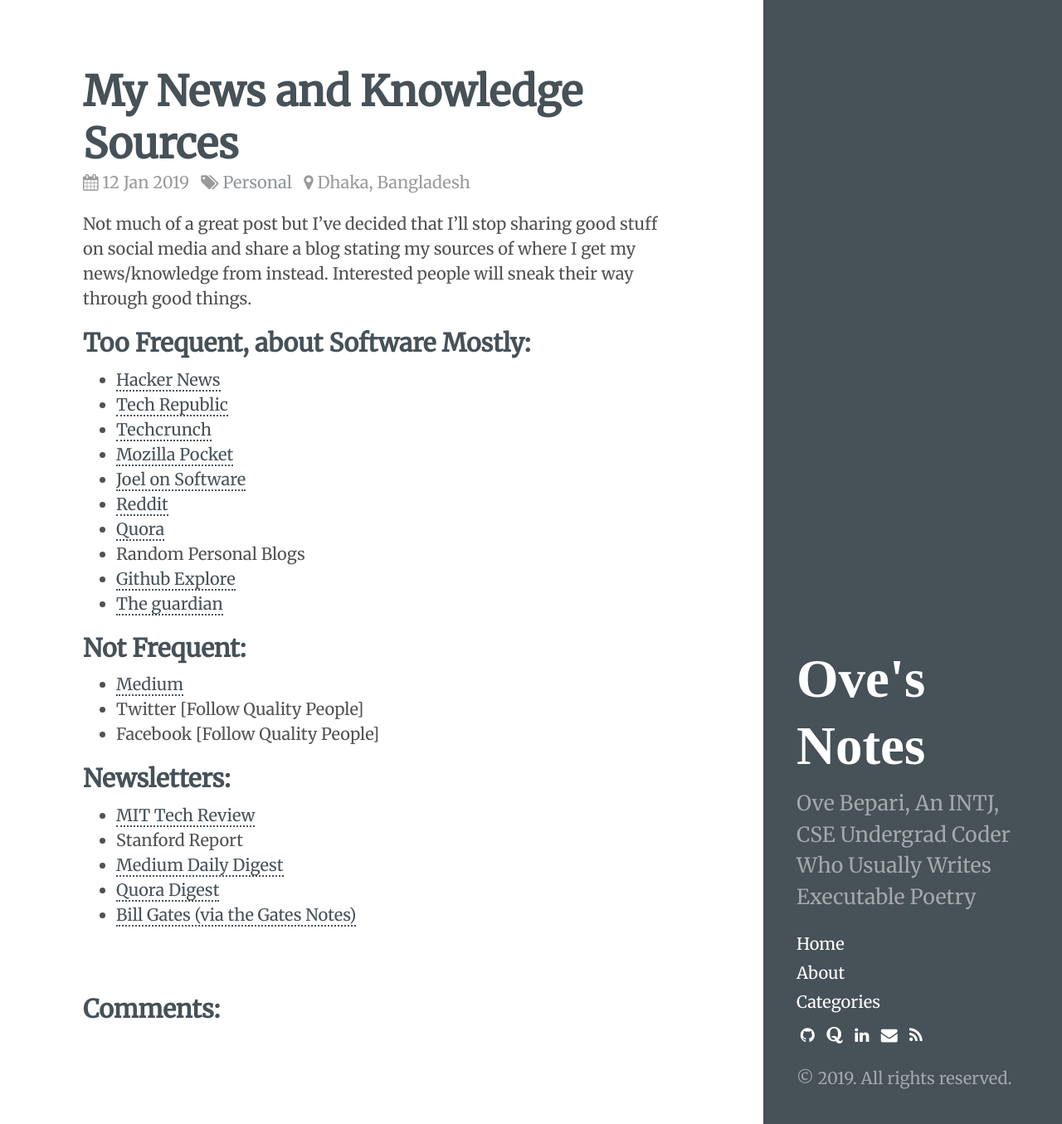
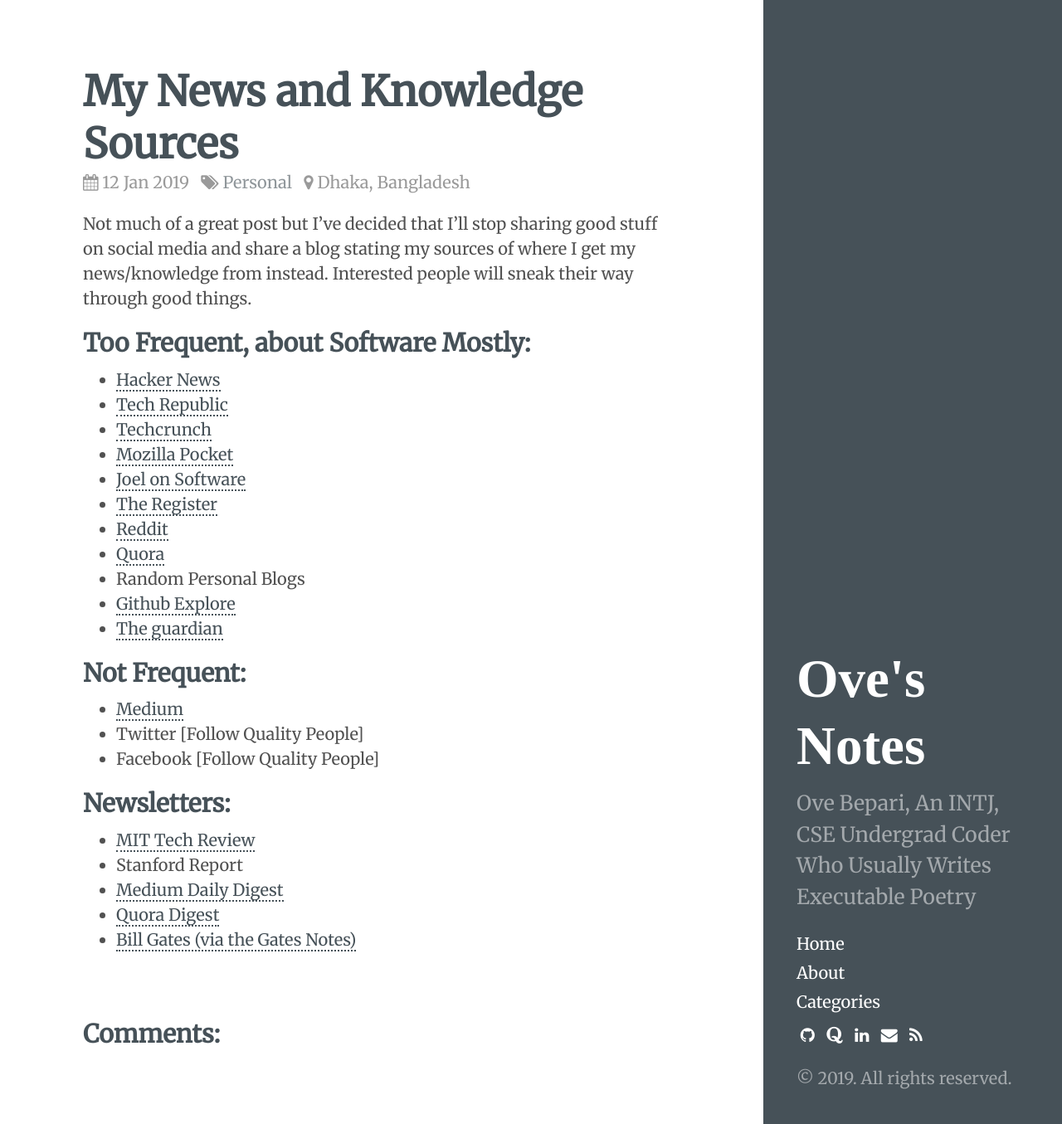
Before and after one commit to ovebepari/ovebepari.github.io, a Jekyll site: the page built from _posts/2019-01-12-oves-news-knowledge-sources.md, in a window 1280 px wide and 1355 px high. Shown: the whole window at 83% size. Built offline with Jekyll 4.4.1, drawn with Linux system fonts in a browser that asks for light colours; comment, search, counter and statistics services are not loaded.

Commit message:
Added the register

```diff
--- a/_posts/2019-01-12-oves-news-knowledge-sources.md
+++ b/_posts/2019-01-12-oves-news-knowledge-sources.md
@@ -14,7 +14,8 @@
 - [Tech Republic](https://www.techrepublic.com/)
 - [Techcrunch](https://techcrunch.com/)
 - [Mozilla Pocket](https://getpocket.com/explore/)
-- [Joel on Software](https://getpocket.com/explore/)
+- [Joel on Software](https://www.joelonsoftware.com/)
+- [The Register](https://www.theregister.co.uk/)
 - [Reddit](http://reddit.com/)
 - [Quora](http://quora.com/)
 - Random Personal Blogs
```
